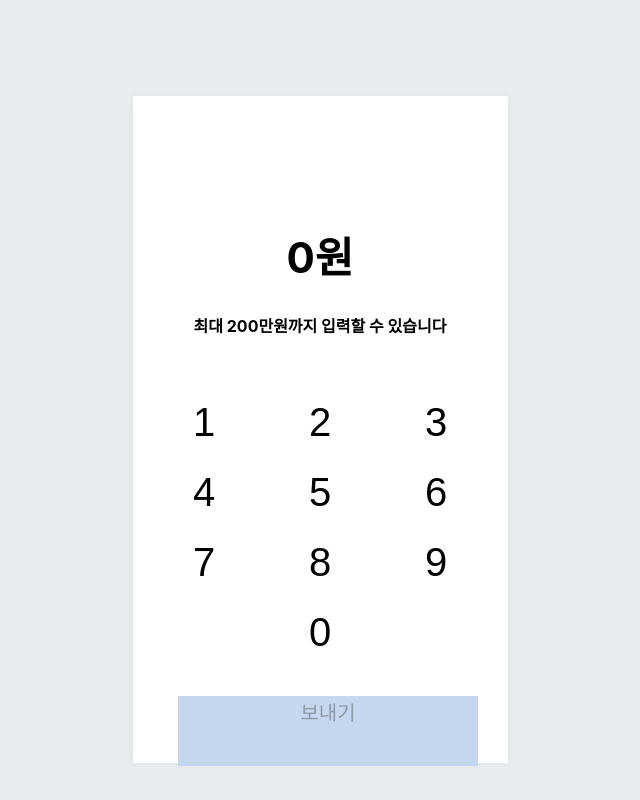
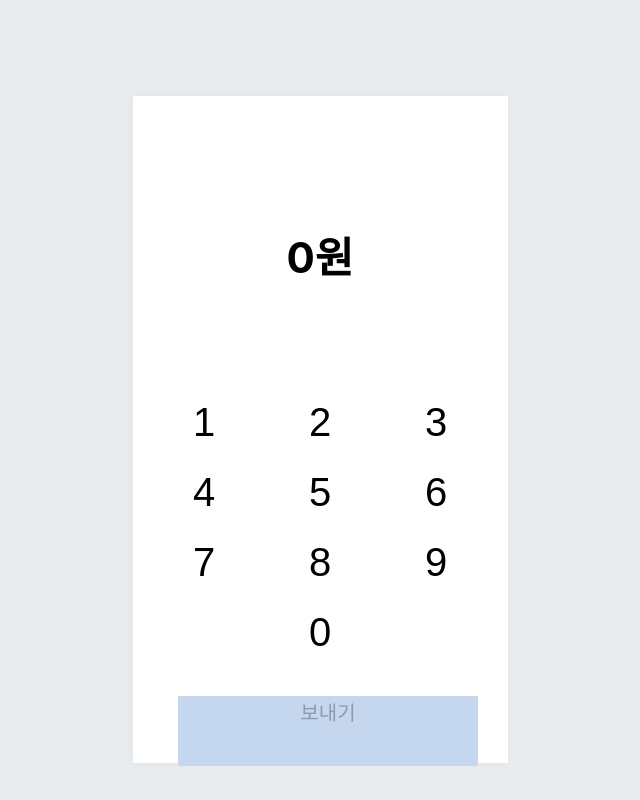
Before and after one commit to yunred/remittance-project, a React (Create React App) app: page / in a window 1280 px wide. Shown: the whole page, without its empty margins (320-960 px from the left). Built offline with nearby package versions, Linux system fonts and the light colour scheme.

Commit message:
한도초과버튼

```diff
--- a/src/components/Money.js
+++ b/src/components/Money.js
@@ -1,8 +1,27 @@
 import React, {useState} from 'react';
 import styled from 'styled-components';
 import Button from './ButtonStyle';
-import MoneyBlock from './MoneyBlockStyle';
 
+const MoneyBlock = styled.div`
+  padding-top: 100px;
+  padding-left: 20px;
+  padding-right: 20px;
+  padding-bottom: 30px;
+  align-items: center;
+  text-align: center;
+  margin: 0 auto;
+
+  h1{
+    font-size: 42px;
+
+  }
+  .less {
+    visibility: hidden;
+  }
+  .excess{
+    visibility: 'visible';
+  }
+`;
 
 const ButtonBlock = styled.div`
   text-align: center;
@@ -17,11 +36,11 @@ const ButtonBlock = styled.div`
 function Money() {
   const [value, setValue] = useState('0');
   const [inActive, setInactive] = useState(true);
-  const [underlimit, setunderLimit] = useState(true);
+  const [underLimit, setunderLimit] = useState(true);
   //취소, <- 버튼, 보내기버튼 활성화
 
   const onInputNum = (e) =>{
-    if (value === '0'){
+    if (value === '0'){ //0원일 때
       setValue(e.target.textContent);
       if(e.target.textContent === '0'){
         setInactive(true);
@@ -31,11 +50,11 @@ function Money() {
     }else if((value + e.target.textContent)>2000000){ //200만원 초과할때
       setValue('2000000');
       setunderLimit(false);
+      console.log(underLimit);
     }else{
       setValue((preValue) => preValue + e.target.textContent);
       console.log(value);
     }
-    console.log(underlimit);
   };
 
   const onInputElse = (e) => {
@@ -58,7 +77,7 @@ function Money() {
     <>
       <MoneyBlock>
         <h1>{value.toString().replace(/\B(?=(\d{3})+(?!\d))/g, ",")}원</h1>
-        <h4>최대 200만원까지 입력할 수 있습니다</h4>
+        <h4 className = {underLimit? 'less': 'excess'}>최대 200만원까지 입력할 수 있습니다</h4>
       </MoneyBlock>
       <ButtonBlock>
         <Button onClick= {onInputNum}>1</Button>
@@ -76,10 +95,10 @@ function Money() {
         <Button onClick= {onInputNum}>9</Button>
         <br/>
 
-        <Button Cancel = {true} disabled = {inActive} onClick= {onInputElse} CancelBack>취소</Button>
+        <Button onClick= {onInputElse} Cancel = {true} disabled = {inActive} >취소</Button>
         <Button onClick= {onInputNum}>0</Button>
-        <Button Back = {true} disabled = {inActive} onClick= {onInputElse}>⬅︎</Button>
-        <Button Send = {true} disabled = {inActive}  onClick= {onInputElse}>보내기</Button>
+        <Button onClick= {onInputElse} Back = {true} disabled = {inActive} >⬅︎</Button>
+        <Button onClick= {onInputElse} Send = {true} disabled = {inActive}>보내기</Button>
       </ButtonBlock>
     </>
   )
--- a/src/components/MoneyBlockStyle.js
+++ /dev/null
@@ -1,30 +0,0 @@
-import React from 'react';
-import styled from 'styled-components';
-
-const StyledMoneyBlock = styled.div`
-  padding-top: 100px;
-  padding-left: 20px;
-  padding-right: 20px;
-  padding-bottom: 30px;
-  align-items: center;
-  text-align: center;
-  margin: 0 auto;
-
-  h1{
-    font-size: 42px;
-
-  }
-
-  h4 {visibility: ${props=>props.islimit ? 'hidden' : 'visible'};
-`;
-
-function MoneyBlock({ children, islimit, ...rest}) {
-  return (
-    <StyledMoneyBlock islimit = {islimit} {...rest}>
-      {children}
-    </StyledMoneyBlock>
-  );
-}
-
-
-export default MoneyBlock;
```
